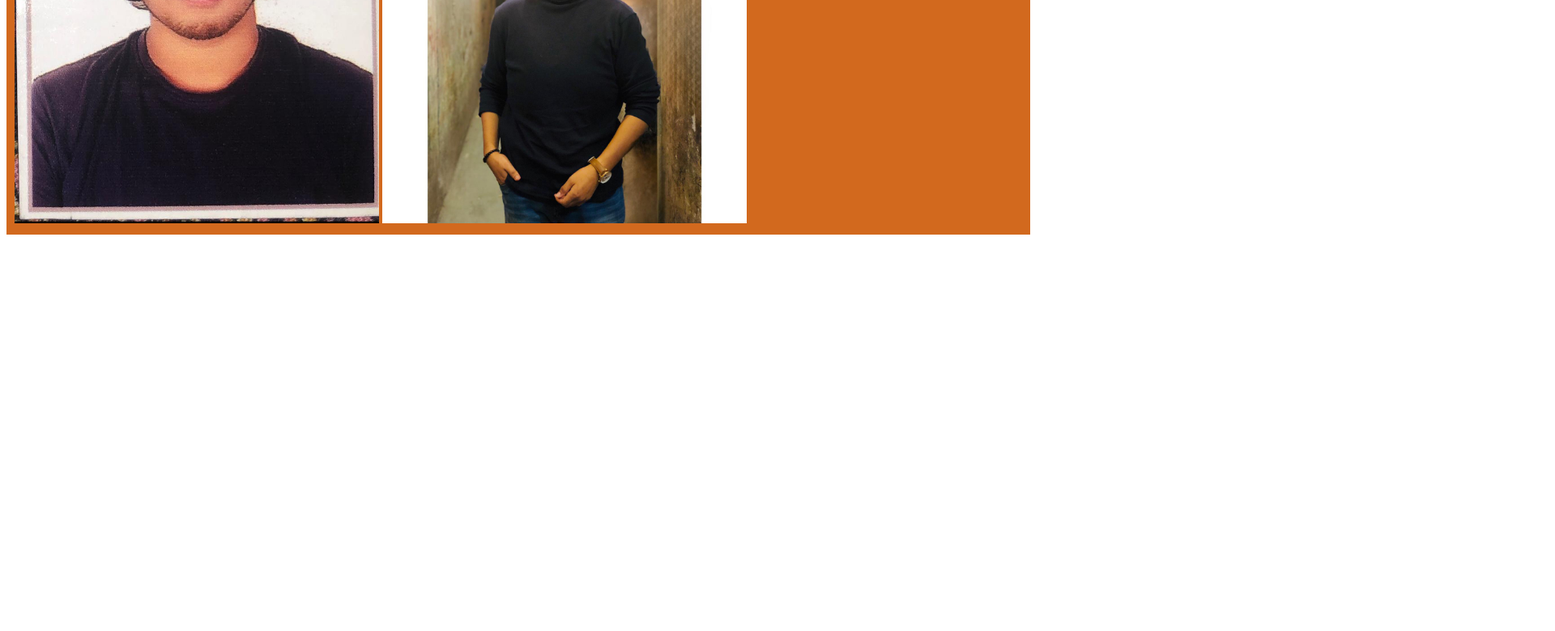
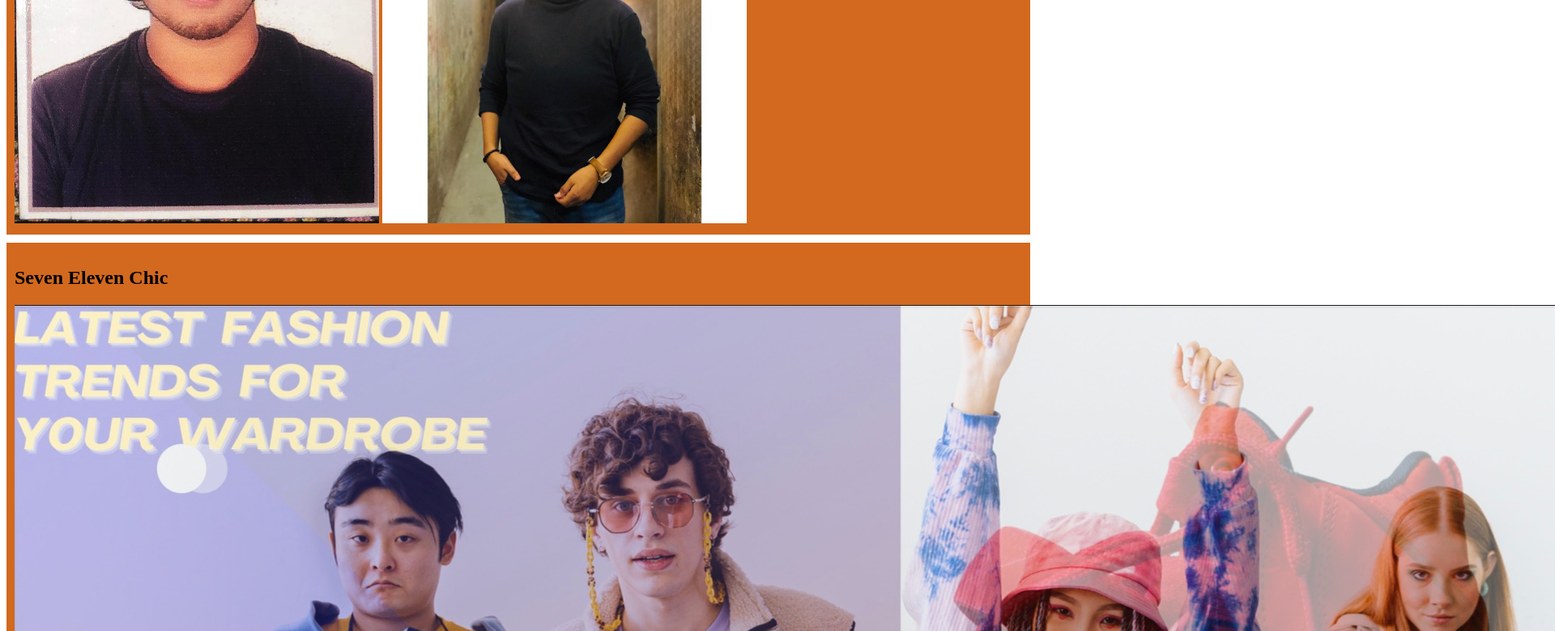
Before and after one commit to DeloarHossain838/my-simple-website, a plain HTML site: page index.html in a window 1280 px wide. Shown: the part 1076-1856 px from the top of the page at 81% size, 1920 px wide, since content can reach past the window. Before the commit the page ends 1376 px from the top, so only its background shows below. Drawn offline with Linux system fonts and the light colour scheme.

Commit message:
added the SevenElevenChic picture

```diff
--- a/index.html
+++ b/index.html
@@ -42,5 +42,9 @@
                 <img width="450px" src="images/riyan111.jpg" alt="">
                 <img width="450px"src="images/RIYAN.jpg" alt="">
             </div>
+            <div>
+                <h2>Seven Eleven Chic</h2>
+                <img src="images/SevenElevenChic.jpg" alt="">
+            </div>
 </body>
 </html>
```
Also changed, not shown: images/SevenElevenChic.jpg (added).
